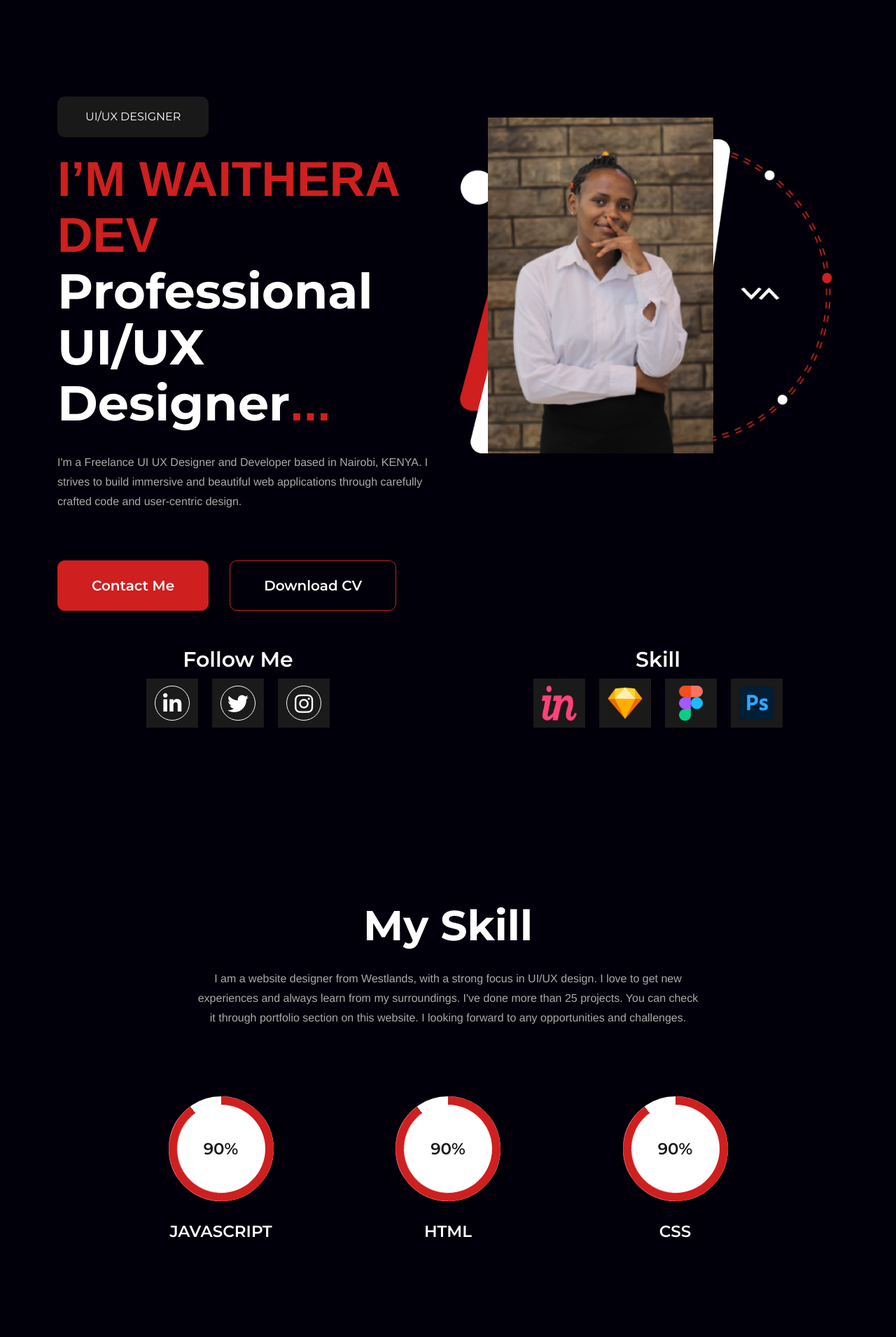
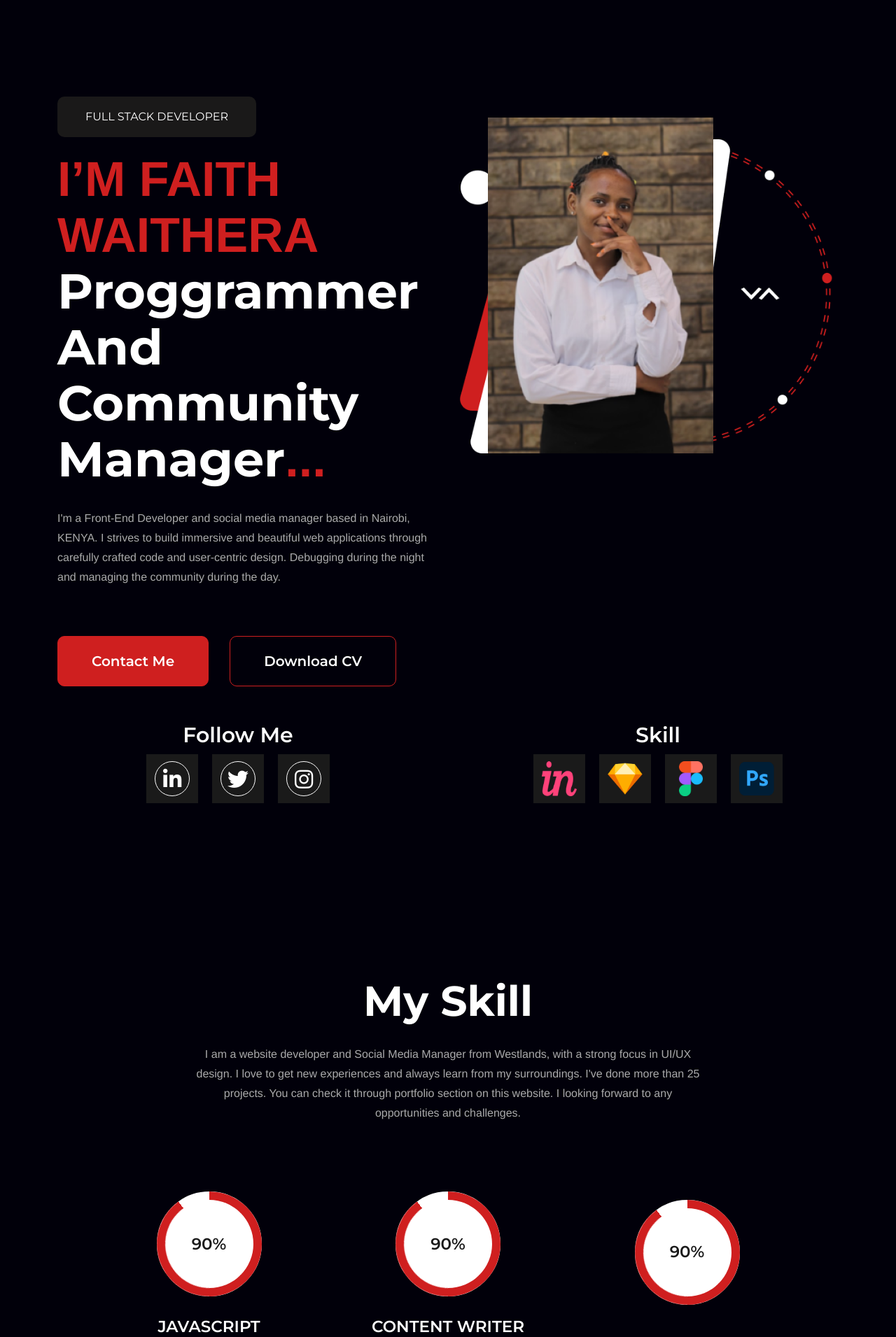
Before and after one commit to DevFaith/My-portfolio, a plain HTML site: page index.html in a window 1280 px wide. Shown: the part 200-2111 px from the top of the page at 70% size. Drawn offline with Linux system fonts and the light colour scheme.

Commit message:
feat(portfolio): update personal branding and role descriptions in index.html

```diff
--- a/index.html
+++ b/index.html
@@ -122,15 +122,15 @@
 				<div class="row">
 					<div class="col-lg-6">
 						<div class="hero-intro">
-							<span class="btn btn-primary subtitle-btn">UI/UX DESIGNER</span>
+							<span class="btn btn-primary subtitle-btn">Full Stack Developer</span>
 							<h1 data-aos="fade-right" data-aos-duration="1500">
-								<span class="highlight-text">I’M WAITHERA DEV</span>
-								Professional UI/UX Designer<span class="highlight-color">...</span>
+								<span class="highlight-text">I’M FAITH WAITHERA</span>
+								Proggrammer and Community Manager<span class="highlight-color">...</span>
 							</h1>
 							<p data-aos="fade-right" data-aos-duration="2000">
-								I'm a Freelance UI UX Designer and Developer based in Nairobi, KENYA. I strives to build
+								I'm a Front-End Developer and social media manager based in Nairobi, KENYA. I strives to build
 								immersive and beautiful web applications through carefully crafted code and user-centric
-								design.
+								design. Debugging during the night and managing the community during the day.
 							</p>
 							<div class="multi-btn">
 								<a href="#" class="btn btn-primary" data-aos="fade-right"
@@ -158,14 +158,14 @@
 								<img src="images/behance.png" alt="" />
 								<div class="box-txt">
 									<h6>WAITHERA FAITH</h6>
-									<h6>UI/UX <a href="#" target="_blank">Behance</a></h6>
+									<h6>Content Creator <a href="#" target="_blank">Creator Mode</a></h6>
 								</div>
 							</div>
 							<div class="hero-img-pos-three hero-img-pos">
 								<img src="images/icon03.png" alt="" />
 								<div class="box-txt">
 									<h6>WAITHERA FAITH</h6>
-									<h6>UI/UX <a href="#" target="_blank">Uplabs</a></h6>
+									<h6>Commits <a href="#" target="_blank">Github</a></h6>
 								</div>
 							</div>
 						</div>
@@ -235,7 +235,7 @@
 					<div class="section-header">
 						<h2>My Skill</h2>
 						<p>
-							I am a website designer from Westlands, with a strong focus in UI/UX design. I love to get
+							I am a website developer and Social Media Manager from Westlands, with a strong focus in UI/UX design. I love to get
 							new experiences and always learn from my surroundings. I've done more than 25 projects. You
 							can check it through
 							portfolio section on this website. I looking forward to any opportunities and challenges.
@@ -267,7 +267,7 @@
 						</span>
 						<div class="progress-value">90%</div>
 					</div>
-					<span>HTML</span>
+					<span>Content Writer</span>
 				</div>
 				<div class="progress-wrapper">
 					<div class="progress">
@@ -279,7 +279,7 @@
 						</span>
 						<div class="progress-value">90%</div>
 					</div>
-					<span>CSS</span>
+					<span></span>
 				</div>
 			</div>
 		</div>
```
